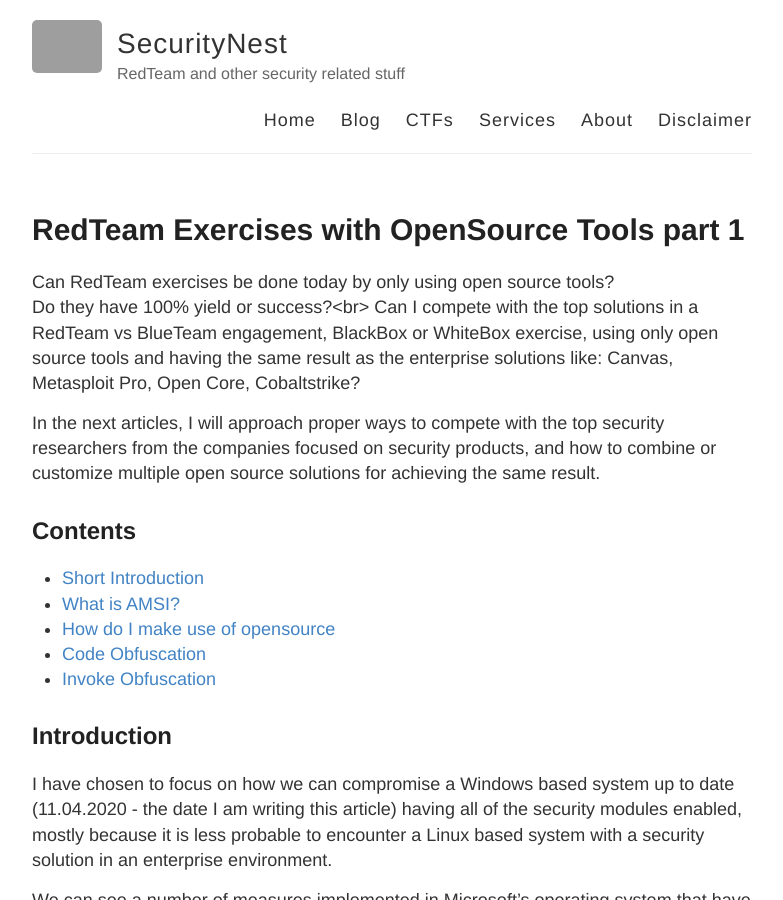
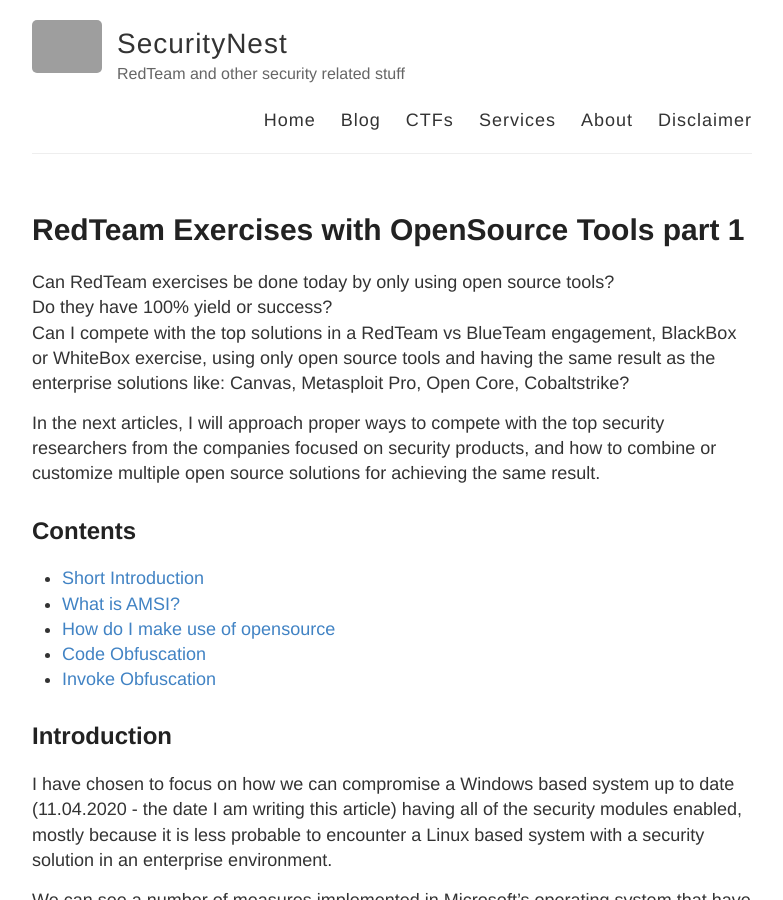
Before and after one commit to whmacmac/test, a Jekyll site: the page built from _posts/2020-04-11-RedTeam-Exercises-with-OpenSource-Tools-Part-1.md, in a window 1280 px wide and 900 px high. Shown: the whole window, without its empty margins (248-1031 px from the left). Built offline with Jekyll 4.4.1, drawn with Linux system fonts in a browser that asks for light colours; grey boxes are pictures that could not be loaded.

```diff
--- a/_posts/2020-04-11-RedTeam-Exercises-with-OpenSource-Tools-Part-1.md
+++ b/_posts/2020-04-11-RedTeam-Exercises-with-OpenSource-Tools-Part-1.md
@@ -7,7 +7,7 @@ category: blog
 ---
 
 Can RedTeam exercises be done today by only using open source tools?<br/>
-Do they have 100% yield or success?<br\>
+Do they have 100% yield or success?<br/>
 Can I compete with the top solutions in a RedTeam vs BlueTeam engagement, BlackBox or WhiteBox exercise, using only open source tools and having the same result as the enterprise solutions like: Canvas, Metasploit Pro, Open Core, Cobaltstrike?
 
 In the next articles, I will approach proper ways to compete with the top security researchers from the companies focused on security products, and how to combine or customize multiple open source solutions for achieving the same result.
```
